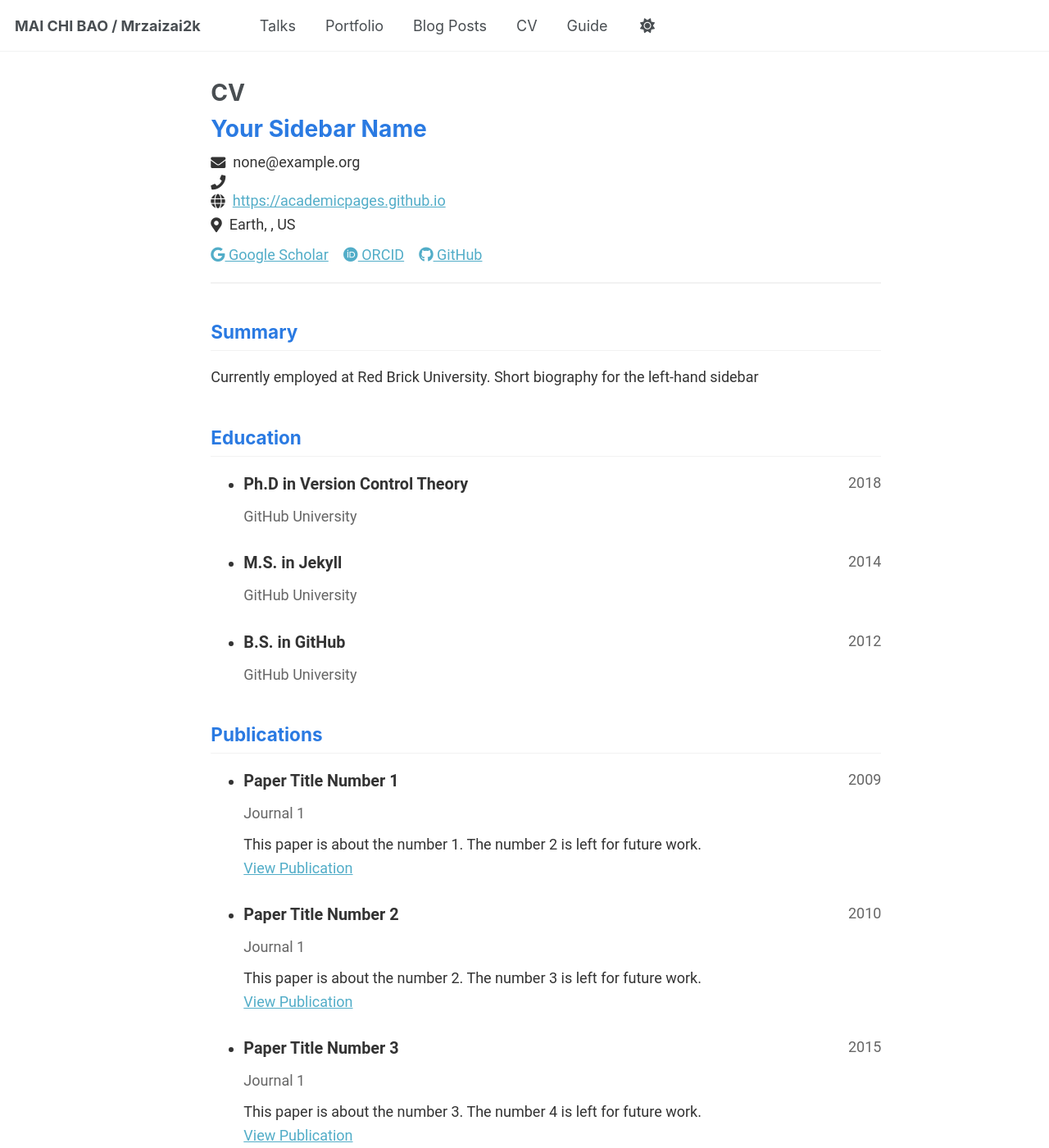
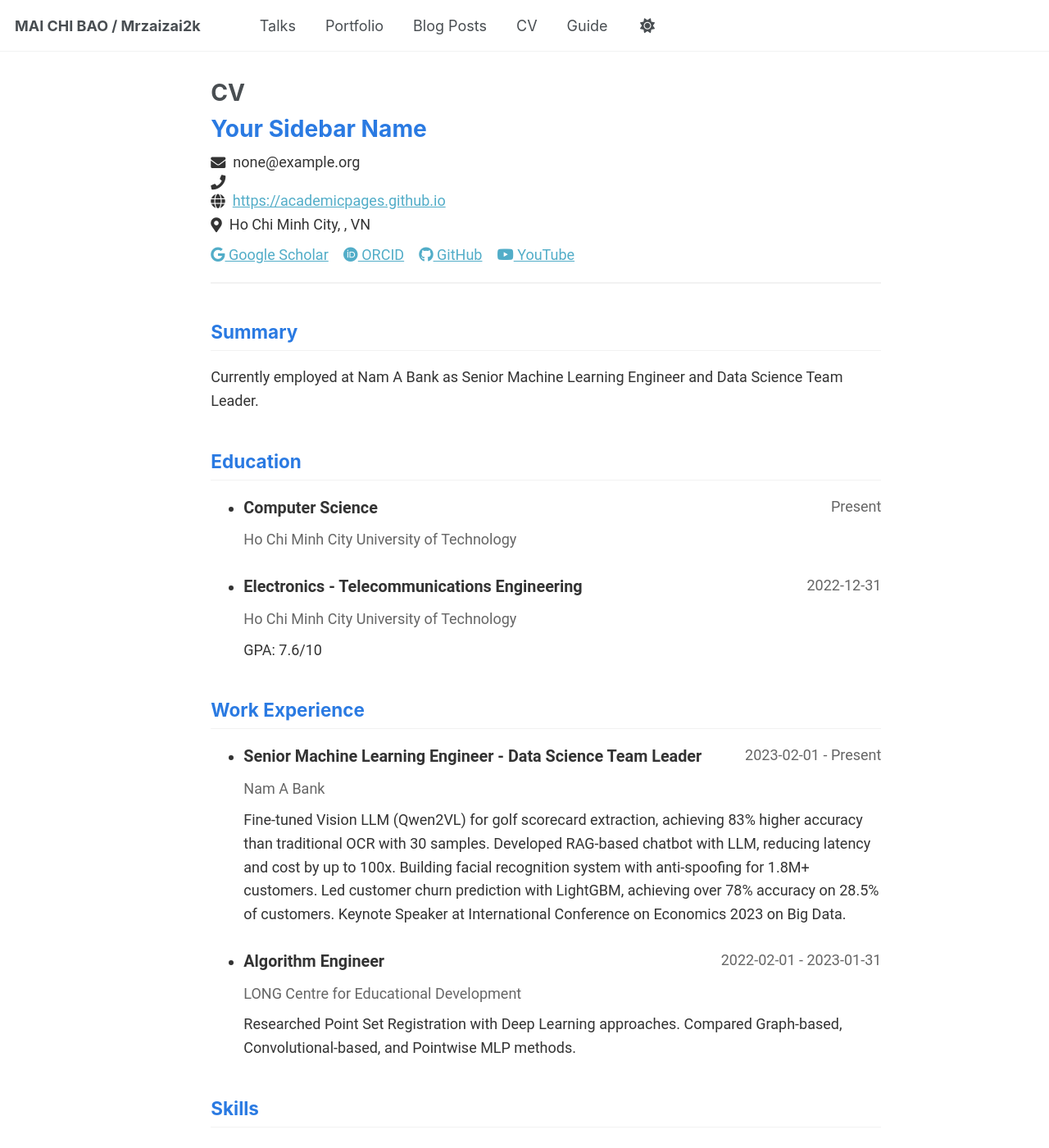
Before and after one commit to mrzaizai2k/mrzaizai2k.github.io, a Jekyll site: the page built from _pages/cv-json.md, in a window 1280 px wide and 1400 px high. Shown: the whole window at 82% size. Built offline with Jekyll 4.4.1, drawn with Linux system fonts in a browser that asks for light colours; some of the changed text lies outside the part shown.

Commit message:
change to cv json

```diff
--- a/_data/cv.json
+++ b/_data/cv.json
@@ -4,12 +4,12 @@
     "email": "none@example.org",
     "phone": "",
     "website": "https://academicpages.github.io",
-    "summary": "Currently employed at Red Brick University. Short biography for the left-hand sidebar",
+    "summary": "Currently employed at Nam A Bank as Senior Machine Learning Engineer and Data Science Team Leader.",
     "location": {
       "address": "",
       "postalCode": "",
-      "city": "Earth",
-      "countryCode": "US",
+      "city": "Ho Chi Minh City",
+      "countryCode": "VN",
       "region": ""
     },
     "profiles": [
@@ -27,42 +27,118 @@
         "network": "GitHub",
         "username": "academicpages",
         "url": "https://github.com/academicpages"
+      },
+      {
+        "network": "YouTube",
+        "username": "Mrzaizai2k",
+        "url": "https://www.youtube.com/@Mrzaizai2k"
       }
     ]
   },
-  "work": [],
+  "work": [
+    {
+      "company": "Nam A Bank",
+      "position": "Senior Machine Learning Engineer - Data Science Team Leader",
+      "website": "",
+      "startDate": "2023-02-01",
+      "endDate": "Present",
+      "summary": "Fine-tuned Vision LLM (Qwen2VL) for golf scorecard extraction, achieving 83% higher accuracy than traditional OCR with 30 samples. Developed RAG-based chatbot with LLM, reducing latency and cost by up to 100x. Building facial recognition system with anti-spoofing for 1.8M+ customers. Led customer churn prediction with LightGBM, achieving over 78% accuracy on 28.5% of customers. Keynote Speaker at International Conference on Economics 2023 on Big Data.",
+      "highlights": []
+    },
+    {
+      "company": "LONG Centre for Educational Development",
+      "position": "Algorithm Engineer",
+      "website": "",
+      "startDate": "2022-02-01",
+      "endDate": "2023-01-31",
+      "summary": "Researched Point Set Registration with Deep Learning approaches. Compared Graph-based, Convolutional-based, and Pointwise MLP methods.",
+      "highlights": []
+    }
+  ],
   "education": [
     {
-      "institution": "GitHub University",
-      "area": "Ph.D in Version Control Theory",
-      "studyType": "",
-      "startDate": "",
-      "endDate": "2018",
+      "institution": "Ho Chi Minh City University of Technology",
+      "area": "Computer Science",
+      "studyType": "M.S.",
+      "startDate": "2024-01-01",
+      "endDate": "Present",
       "gpa": null,
       "courses": []
     },
     {
-      "institution": "GitHub University",
-      "area": "M.S. in Jekyll",
-      "studyType": "",
-      "startDate": "",
-      "endDate": "2014",
-      "gpa": null,
-      "courses": []
-    },
-    {
-      "institution": "GitHub University",
-      "area": "B.S. in GitHub",
-      "studyType": "",
-      "startDate": "",
-      "endDate": "2012",
-      "gpa": null,
+      "institution": "Ho Chi Minh City University of Technology",
+      "area": "Electronics - Telecommunications Engineering",
+      "studyType": "B.E.",
+      "startDate": "2017-01-01",
+      "endDate": "2022-12-31",
+      "gpa": "7.6/10",
       "courses": []
     }
   ],
-  "skills": [],
-  "languages": [],
-  "interests": [],
+  "skills": [
+    {
+      "name": "Machine Learning & AI",
+      "keywords": [
+        "LightGBM",
+        "Deep Learning (CNN, RNN)",
+        "LLMs (Qwen2VL, OpenAI)",
+        "Computer Vision",
+        "NLP",
+        "Time Series Prediction"
+      ]
+    },
+    {
+      "name": "Programming",
+      "keywords": [
+        "Python",
+        "C++",
+        "TensorFlow",
+        "PyTorch",
+        "Langchain"
+      ]
+    },
+    {
+      "name": "Software Development",
+      "keywords": [
+        "ReactJS",
+        "MongoDB",
+        "Docker",
+        "AWS (EC2)",
+        "CI/CD"
+      ]
+    },
+    {
+      "name": "Embedded Systems",
+      "keywords": [
+        "Arduino",
+        "PLC",
+        "SCADA"
+      ]
+    },
+    {
+      "name": "Other",
+      "keywords": [
+        "Public Speaking",
+        "Leadership"
+      ]
+    }
+  ],
+  "languages": [
+    {
+      "language": "English",
+      "fluency": "IELTS 7.5/9.0, TOEIC 910/990"
+    }
+  ],
+  "interests": [
+    {
+      "name": "YouTube Content Creation",
+      "keywords": ["AI", "Machine Learning", "Deep Learning"]
+    },
+    {
+      "name": "Music Club Leadership",
+      "keywords": ["Event Organization", "Community Engagement"]
+    }
+  ],
   "references": [],
   "publications": [
     {
@@ -95,6 +171,13 @@
     }
   ],
   "presentations": [
+    {
+      "name": "Keynote on Big Data",
+      "event": "International Conference on Economics",
+      "date": "2023-01-01",
+      "location": "",
+      "description": ""
+    },
     {
       "name": "Talk 1 on Relevant Topic in Your Field",
       "event": "UC San Francisco, Department of Testing",
@@ -142,11 +225,25 @@
   ],
   "portfolio": [
     {
-      "name": "Portfolio item number 1",
+      "name": "Multilanguage Invoice OCR",
       "category": "portfolio",
-      "date": "",
+      "date": "2024-08-01",
       "url": "",
-      "description": "Short description of portfolio item number 1<br/><img src='/images/500x300.png'>"
+      "description": "Optimized invoice extraction for a German company using Vision LLM (Qwen2VL) and OpenAI. Developed and deployed full-stack AI application (Python, ReactJS, MongoDB) on AWS with Docker. Automated processes with DevOps/MLOps."
+    },
+    {
+      "name": "Telegram Bot Assistant",
+      "category": "portfolio",
+      "date": "2023-11-01",
+      "url": "",
+      "description": "Developed bot for stock-related tasks, document Q&A using Langchain, LLMs, and RAG. Integrated voice-to-task functionality with Whisper and Microsoft To Do."
+    },
+    {
+      "name": "Automated Scoring of Handwritten Test Papers",
+      "category": "portfolio",
+      "date": "2021-03-01",
+      "url": "",
+      "description": "Used OpenCV for image preprocessing, reducing processing time by 50%. Implemented CRNN-CTC Loss Model with Attention and Lexicon Search, achieving 95.55% accuracy on 245 students."
     }
   ]
 }
```
Also changed, not shown: _data/navigation.yml (+4 -4 lines).
